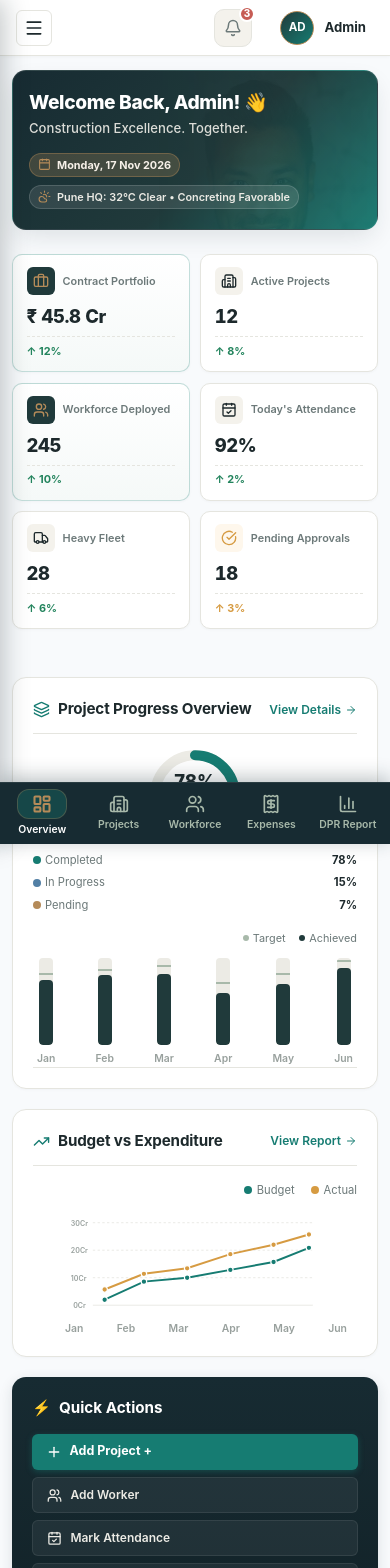
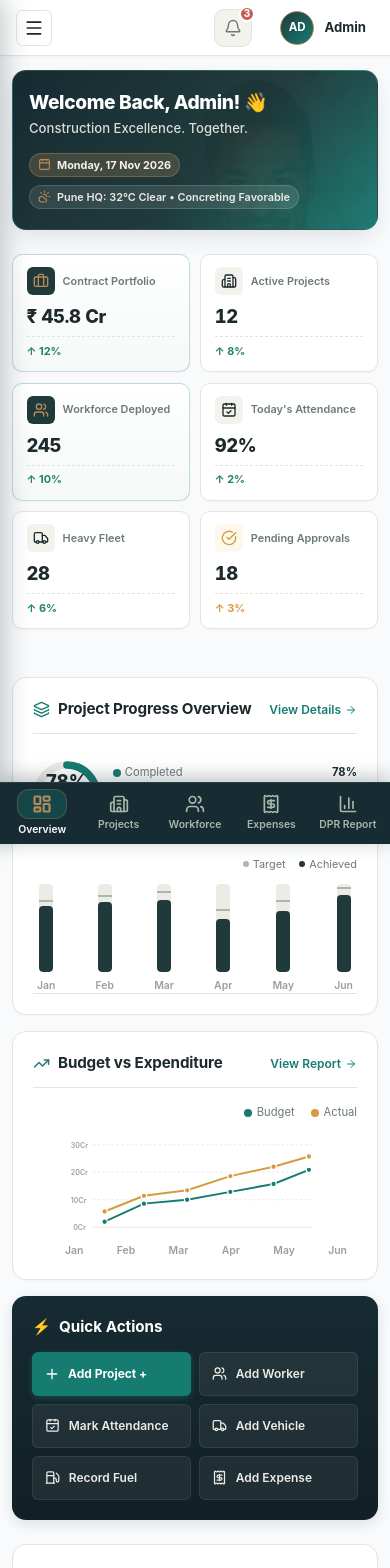
Before and after one commit to dawarepunam/structiva-admin, a Next.js app: page /admin in a window 390 px wide. Shown: the top 1568 px of the page. Built offline with nearby package versions, Linux system fonts and the light colour scheme.

Commit message:
style(dashboard): refine mobile touch targets and SVG trend curve adaptability on Android viewports

```diff
--- a/src/components/admin/dashboard/ProjectOverview.module.css
+++ b/src/components/admin/dashboard/ProjectOverview.module.css
@@ -808,15 +808,23 @@
 @media (max-width: 768px) {
   .analyticsRow {
     grid-template-columns: 1fr;
+    gap: 1rem;
   }
   .quickActionsPanel {
     grid-column: auto;
   }
   .projectsCardsGrid {
     grid-template-columns: 1fr;
+    gap: 0.85rem;
   }
   .progressAnalyticsBody {
     grid-template-columns: 1fr;
+    gap: 1rem;
+  }
+  .gaugeSection {
+    flex-direction: row;
+    justify-content: space-around;
+    align-items: center;
   }
   .brandHeroBanner {
     flex-direction: column;
@@ -825,5 +833,24 @@
   }
   .miniMetricsGroup {
     grid-template-columns: 1fr;
+    gap: 0.65rem;
+  }
+  .svgTrendWrapper {
+    width: 100%;
+    overflow-x: auto;
+    -webkit-overflow-scrolling: touch;
+  }
+  .trendSvg {
+    min-width: 290px;
+  }
+  .quickActionsList {
+    display: grid;
+    grid-template-columns: repeat(2, 1fr);
+    gap: 0.5rem;
+  }
+  .quickBtnPrimary, .quickBtn {
+    min-height: 44px;
+    padding: 0.65rem 0.75rem;
+    font-size: 0.75rem;
   }
 }
```
